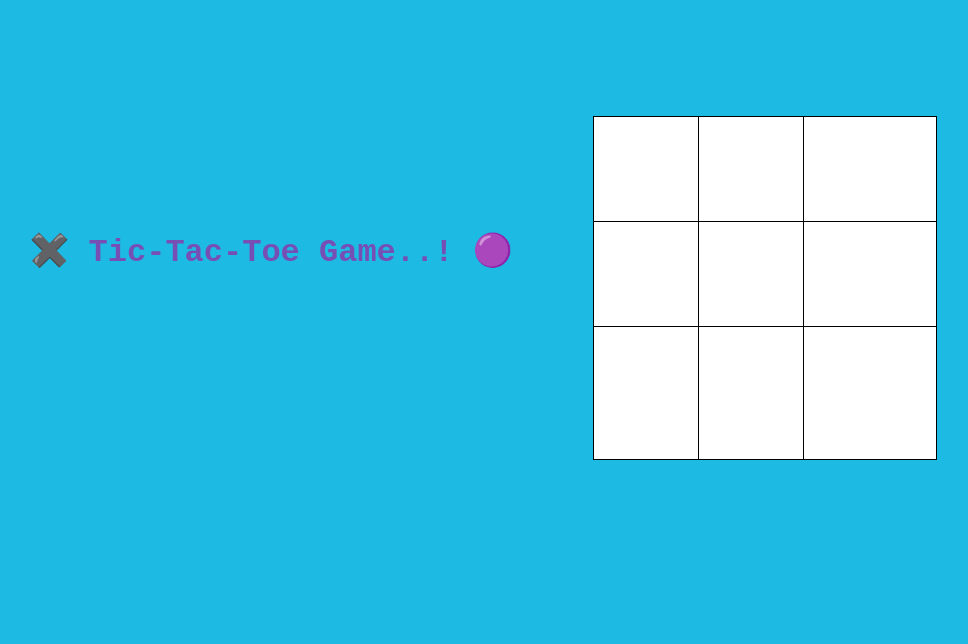
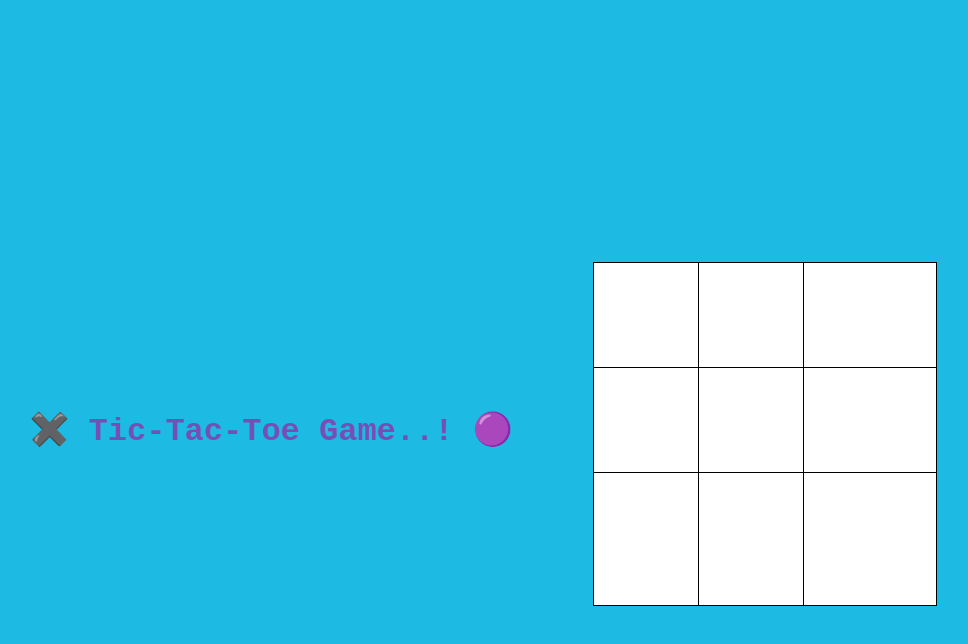
Before and after one commit to saipooja-git/Tic-Tac-Toe, a plain HTML site: page index.html in a window 1280 px wide. Shown: the whole page, without its empty margins (182-1150 px from the left). Drawn offline with Linux system fonts and the light colour scheme.

Commit message:
Add files via upload

```diff
--- a/script.js
+++ b/script.js
@@ -11,7 +11,7 @@ document.addEventListener("DOMContentLoaded", () => {
             if (board[index] === null) {
                 board[index] = currentPlayer;
                 cell.textContent = currentPlayer;
-                if (checkWinner(currentPlayer)) {
+              setTimeout(() =>{ if (checkWinner(currentPlayer)) {
                     alert(`${currentPlayer} wins!`);
                     resetBoard();
                 } else if (board.every(cell => cell !== null)) {
@@ -20,6 +20,7 @@ document.addEventListener("DOMContentLoaded", () => {
                 } else {
                     currentPlayer = currentPlayer === "X" ? "O" : "X";
                 }
+            } ,100);
             }
         });
     });
--- a/style.css
+++ b/style.css
@@ -5,6 +5,10 @@
 html{
     font-size: medium;
     box-sizing: border-box;
+}
+h1{
+    justify-content: flex-start;
+    font-size: 2rem;
 }
 body{
     background-color: rgb(29, 187, 227);
@@ -15,12 +19,19 @@ body{
     align-items: center;
     justify-content: center;
     color: rgb(119, 79, 180);
+    height: 100vh;
+    padding: 0;
+    margin: 0;
 
 }
-h1{
-    font-size: 2rem;
-}
+
 #game-board{
+    /* padding-left: 30rem; */
+    /* padding-top: 70 rem;
+    padding-right: 10rem;
+    padding-bottom: 20rem; */
+    justify-content: center;
+    align-items: center;
     display: grid;
     grid-template-columns: repeat(3,100px);
     grid-template-rows: repeat(3,100px);
@@ -40,3 +51,10 @@ h1{
     font-size: 2em;
     cursor: pointer;
 }
+
+@media screen and  (min-width: 630px)  {
+body{
+    justify-content: center;
+}
+
+}
```
